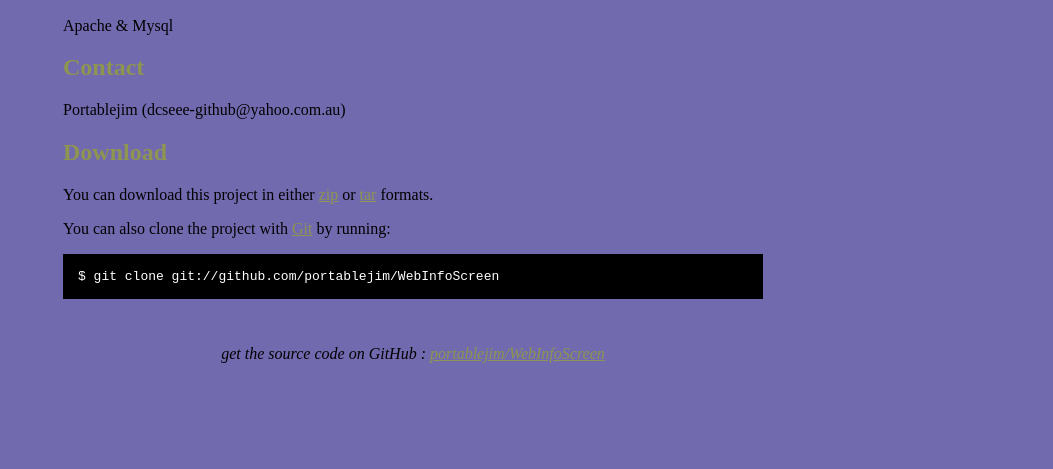
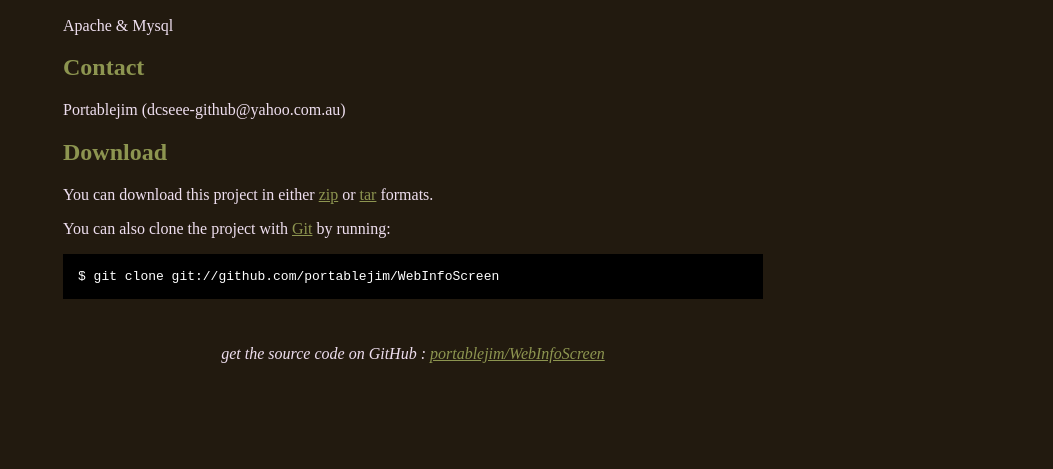
Before and after one commit to portablejim/WebInfoScreen, a plain HTML site: page index.html in a window 1280 px wide. Shown: the part 331-800 px from the top of the page, without its empty margins (227-1280 px from the left). Drawn offline with Linux system fonts and the light colour scheme.

Commit message:
Changed Colours on page

```diff
--- a/index.html
+++ b/index.html
@@ -10,9 +10,9 @@
 	<style type="text/css">
 		body {
   		margin-top: 1.0em;
-  		background-color: #726aaf;
+  		background-color: #221a0f;
 		  font-family: "Helvetica,Arial,FreeSans";
-  		color: #000000;
+  		color: #EFDFF0;
     }
     #container {
       margin: 0 auto;
```
